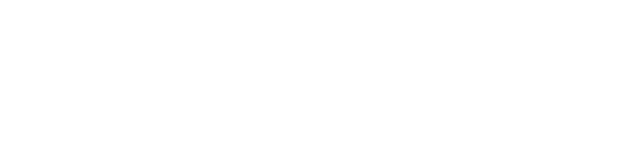
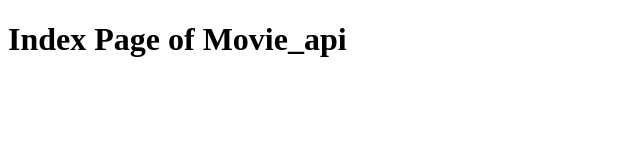
Before and after one commit to MCillo/movie_api, a plain HTML site: page index.html in a window 1280 px wide. Shown: the whole page, without its empty margins (0-640 px from the left). Drawn offline with Linux system fonts and the light colour scheme.

Commit message:
Update index.html
updated title,
added heading,

```diff
--- a/index.html
+++ b/index.html
@@ -4,9 +4,10 @@
     <meta charset="UTF-8">
     <meta http-equiv="X-UA-Compatible" content="IE=edge">
     <meta name="viewport" content="width=device-width, initial-scale=1.0">
-    <title>find me</title>
+    <title>Index Page</title>
 </head>
 <body>
+    <h1>Index Page of Movie_api</h1>
 
 </body>
 </html>
```
